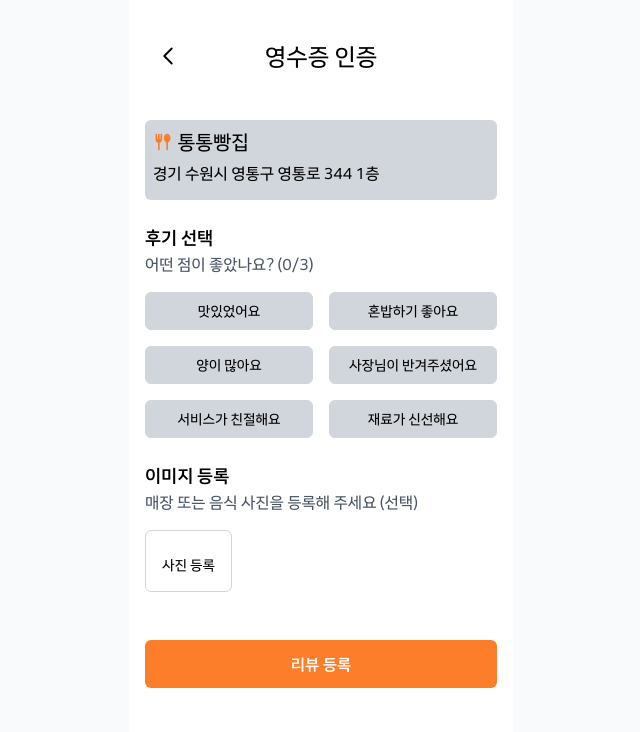
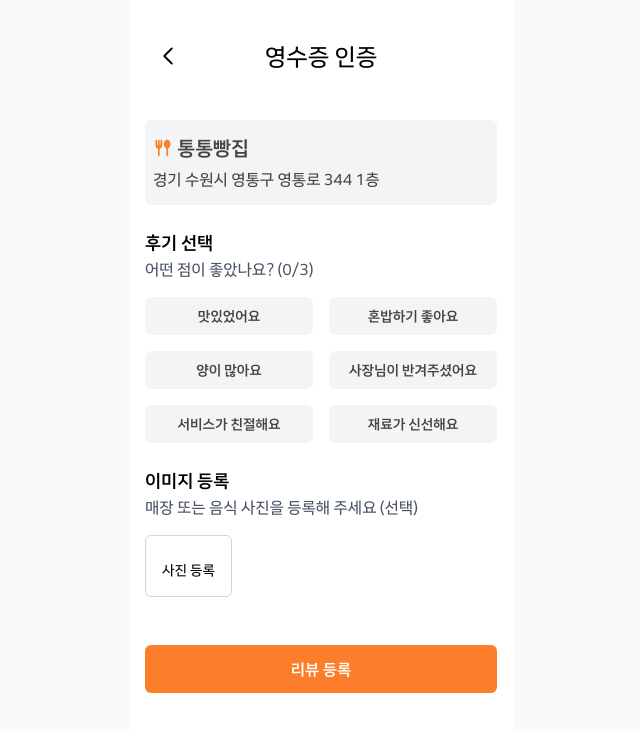
Before and after one commit to GanziTongTong/Deundeun-FE, a React (Vite) app: page /review in a window 1280 px wide. Shown: the top 732 px of the page, without its empty margins (319-959 px from the left). Built offline with nearby package versions, Linux system fonts and the light colour scheme.

Commit message:
Updated design details

```diff
--- a/src/pages/Information.tsx
+++ b/src/pages/Information.tsx
@@ -38,12 +38,12 @@ const Information = () => {
         //     </>
         //     )}
         // </div>
-        <div className="bg-gray-300 w-full h-[80px] p-2 rounded-md">
+        <div className="flex  flex-col justify-center itmes-center bg-gray-100 w-full h-[85px] p-2 rounded-md">
             <div className='flex justify-start items-center'>
                 <img src={spoon} alt='spoon' ></img>
-                <h5 className='text-xl'>&nbsp;통통빵집</h5>
+                <h5 className='text-xl font-bold text-[#444444]'>&nbsp;통통빵집</h5>
             </div>
-            <p className="pt-[5px]">경기 수원시 영통구 영통로 344 1층</p>
+            <p className="pt-[5px] text-[#444444]">경기 수원시 영통구 영통로 344 1층</p>
       </div>
     );
 };
--- a/src/pages/ReviewPage.tsx
+++ b/src/pages/ReviewPage.tsx
@@ -1,4 +1,5 @@
 import React, { useState } from "react";
+import { useNavigate } from "react-router-dom";
 import Previous from "./Previous";
 import Information from "./Information";
 
@@ -6,6 +7,9 @@ const ReviewPage = () => {
   const [images, setImages] = useState<File[]>([]);
   const [selectedButtons, setSelectedButtons] = useState<string[]>([]);
   const [isPopupOpen, setIsPopupOpen] = useState(false);
+
+  const navigate = useNavigate();
+
 
   //후기선택
   const handleImageUpload = (e: React.ChangeEvent<HTMLInputElement>) => {
@@ -35,6 +39,7 @@ const ReviewPage = () => {
   const handlePopupConfirm = () => {
     setIsPopupOpen(false);
     alert("리뷰가 등록되었습니다!");
+    navigate('/');
   };
   const handlePopupCancel = () => { setIsPopupOpen(false); };
 
@@ -51,15 +56,15 @@ const ReviewPage = () => {
           <h4 className="text-gray-600 ">어떤 점이 좋았나요? ({selectedButtons.length}/3)</h4>
         </div>
         {/* 후기 버튼 임시 디자인 */}
-        <div className="grid grid-cols-2 gap-4">
+        <div className="grid grid-cols-2 gap-4 text-[#444444]">
           {["맛있었어요", "혼밥하기 좋아요", "양이 많아요","사장님이 반겨주셨어요", "서비스가 친절해요", "재료가 신선해요"].map((text) => (
             <button
               key={text}
               onClick={() => handleButtonClick(text)}
               className={`border p-2 rounded-md text-center text-sm ${
                 selectedButtons.includes(text)
-                  ? "border-[#FC7E2A] text-[#FC7E2A] bg-white"
-                  : "bg-gray-300 border-gray-300"
+                  ? "border-[#FC7E2A] text-[#FC7E2A] bg-white font-semibold"
+                  : "bg-gray-100 border-gray-100 font-semibold"
               }`}
             >
             {text}
```
